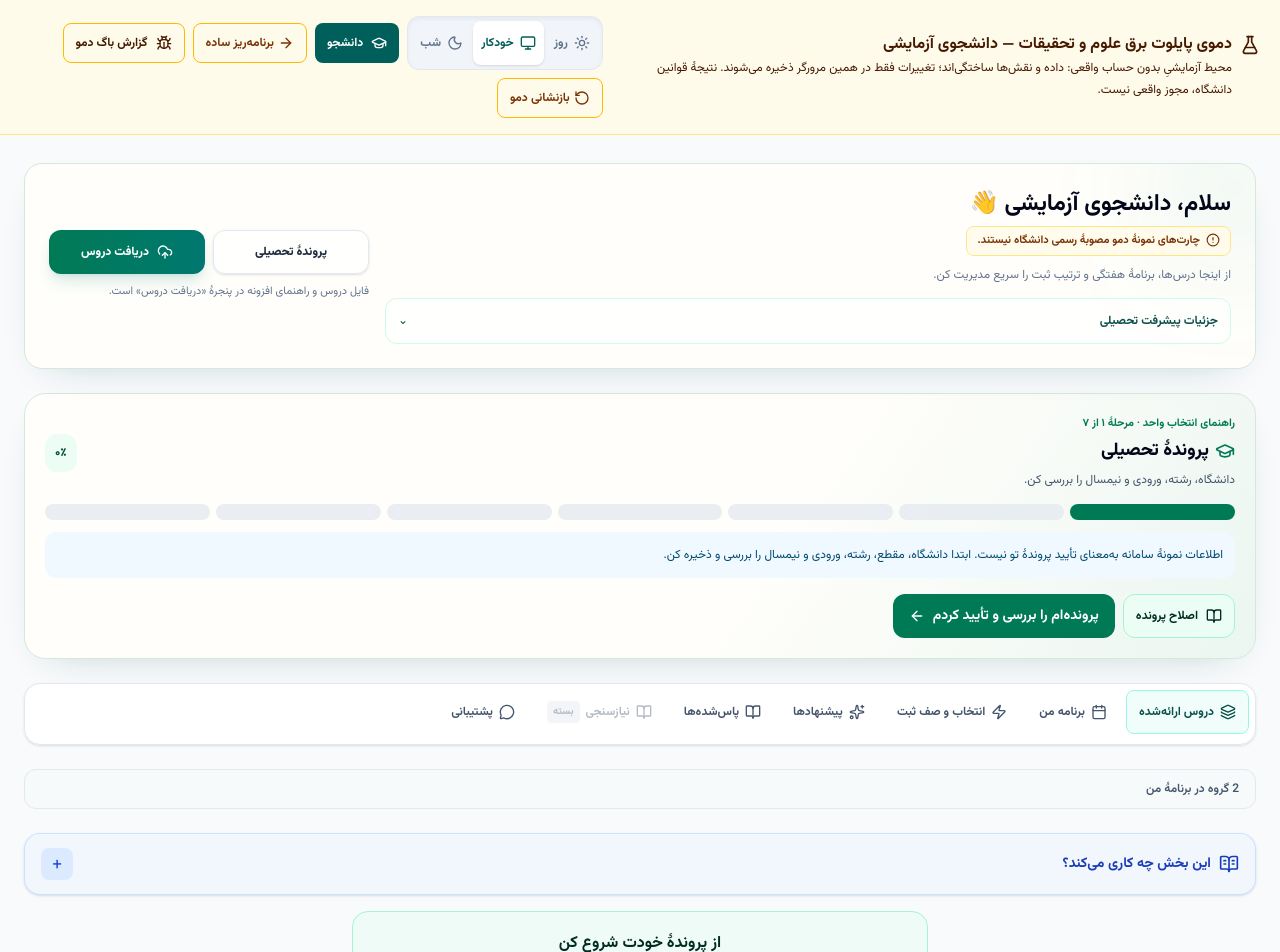
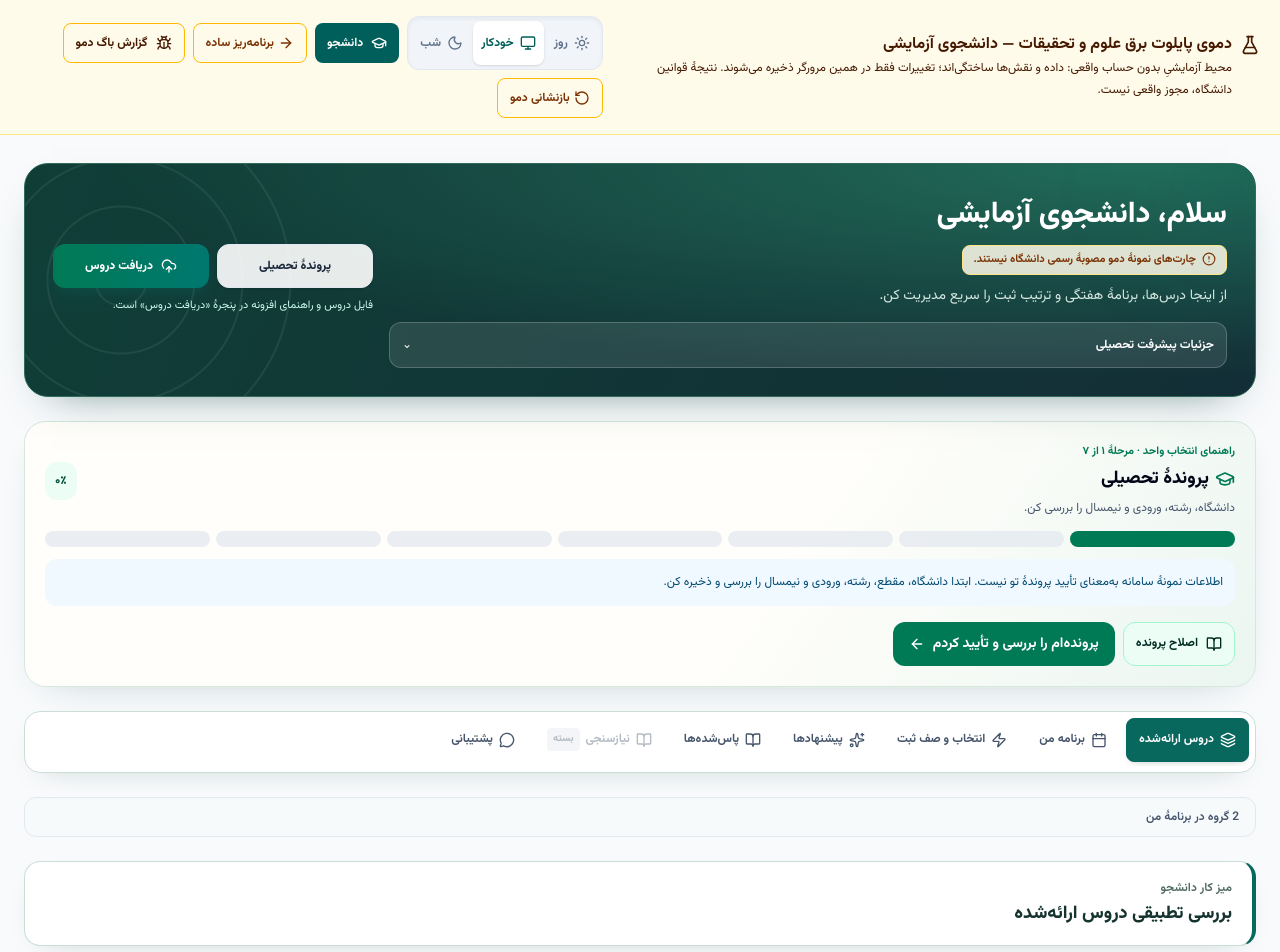
Before and after one commit to mohammadrezamie/DarsChin, a React (Vite) app: page /demo/student in a window 1280 px wide. Shown: the top 952 px of the page. Built offline with nearby package versions, Linux system fonts and the light colour scheme.

Commit message:
feat(student-ui): بازطراحی هدر دانشجو، ناوبری و عنوان مشترک بخش‌ها

```diff
--- a/src/components/StudentDashboard.tsx
+++ b/src/components/StudentDashboard.tsx
@@ -730,13 +730,13 @@ export const StudentDashboard: React.FC = () => {
   }
 
   return (
-    <div dir="rtl" className="dc-student-workspace darschin-page space-y-5 pb-[calc(5.5rem+env(safe-area-inset-bottom,0px))] md:space-y-6 md:pb-0">
+    <div dir="rtl" className="dc-product-workspace dc-student-workspace darschin-page space-y-5 pb-[calc(5.5rem+env(safe-area-inset-bottom,0px))] md:space-y-6 md:pb-0">
       {/* Compact app home header: the desktop hero remains a separate layout. */}
-      <section className="darschin-mobile-home relative min-w-0 overflow-hidden rounded-2xl border border-teal-200/75 bg-gradient-to-bl from-white via-teal-50 to-emerald-50 px-3.5 py-3.5 shadow-sm dark:border-teal-950/70 dark:from-slate-900 dark:via-slate-900 dark:to-emerald-950/35 md:hidden print:hidden" aria-label="ابزارهای سریع دانشجو">
+      <section className="dc-workspace-masthead darschin-mobile-home min-w-0 px-4 py-4 md:hidden print:hidden" aria-label="ابزارهای سریع دانشجو">
         <div className="mb-3 flex min-w-0 items-center justify-between gap-3">
           <div className="min-w-0">
-            <h2 className="truncate text-base font-extrabold text-slate-950 dark:text-white">سلام، {user.name} 👋</h2>
-            <p className="mt-0.5 text-xs text-slate-600 dark:text-slate-300">برنامهٔ این ترم، همیشه دم دستت</p>
+            <h2 className="dc-workspace-heading break-words">سلام، {user.name}</h2>
+            <p className="dc-workspace-caption mt-0.5">برنامهٔ این ترم، همیشه دم دستت</p>
           </div>
           <button type="button" onClick={() => selectMobileWorkspace('schedule')} aria-label="مشاهدهٔ برنامهٔ انتخابی"
             className="inline-flex min-h-11 shrink-0 flex-col items-center justify-center rounded-xl border border-teal-200 bg-white/90 px-3 text-teal-900 focus-visible:outline-none focus-visible:ring-2 focus-visible:ring-teal-600 dark:border-teal-900 dark:bg-slate-800 dark:text-teal-200">
@@ -754,43 +754,43 @@ export const StudentDashboard: React.FC = () => {
             <UploadCloud aria-hidden="true" className="h-4 w-4" /> دریافت دروس
           </button>
         </div>
-        <p className="mt-2 text-[11px] leading-5 text-amber-800 dark:text-amber-300">چارت‌های نمونهٔ دمو مصوبهٔ رسمی دانشگاه نیستند.</p>
+        <p className="mt-3 text-[11px] leading-6 text-amber-100">چارت‌های نمونهٔ دمو مصوبهٔ رسمی دانشگاه نیستند.</p>
       </section>
 
       {/* Header Panel */}
-      <div className="darschin-surface relative hidden min-w-0 overflow-hidden rounded-[1.35rem] md:block border border-teal-100/80 bg-gradient-to-bl from-white via-teal-50/50 to-emerald-50/40 p-3.5 shadow-[0_16px_50px_-36px_rgba(37,99,235,0.35)] sm:p-6 dark:border-teal-950/30 dark:from-slate-900 dark:via-slate-900 dark:to-teal-950/30 print:hidden">
+      <div className="dc-workspace-masthead hidden min-w-0 p-6 md:block lg:p-7 print:hidden">
         <div className="absolute top-0 right-0 w-32 h-32 bg-teal-600/10 dark:bg-teal-600/5 rounded-full blur-3xl -mr-10 -mt-10 pointer-events-none" />
 
         <div className="relative flex min-w-0 flex-col items-stretch justify-between gap-4 lg:flex-row lg:items-center">
           <div className="min-w-0 flex-1">
-            <h2 className="mb-1.5 break-words text-[clamp(1.1rem,4vw,1.45rem)] font-bold leading-8 tracking-tight text-slate-950 dark:text-white">
-              سلام، {user.name} 👋
+            <h2 className="dc-workspace-heading mb-1.5 break-words">
+              سلام، {user.name}
             </h2>
             <div className="mb-2 inline-flex max-w-full items-start gap-1.5 rounded-lg border border-amber-200 bg-amber-50/85 px-2.5 py-1 text-[11px] font-bold leading-5 text-amber-900 dark:border-amber-800/60 dark:bg-amber-950/40 dark:text-amber-200">
               <AlertCircle aria-hidden="true" className="mt-0.5 h-3.5 w-3.5 shrink-0" />
               <span>چارت‌های نمونهٔ دمو مصوبهٔ رسمی دانشگاه نیستند.</span>
             </div>
-            <p className="text-xs text-slate-500 dark:text-slate-400">
+            <p className="dc-workspace-caption">
               از اینجا درس‌ها، برنامهٔ هفتگی و ترتیب ثبت را سریع مدیریت کن.
             </p>
             {academicLimits && (
-              <details className="group mt-3 min-w-0 rounded-xl border border-teal-100 bg-white/65 dark:border-slate-700/70 dark:bg-slate-900/50">
-                <summary className="flex min-h-11 cursor-pointer items-center justify-between gap-2 px-3 py-2 text-xs font-bold text-teal-900 dark:text-teal-200">جزئیات پیشرفت تحصیلی <span aria-hidden="true" className="transition-transform group-open:rotate-180">⌄</span></summary>
-                <div className="grid min-w-0 grid-cols-1 gap-2 border-t border-teal-100 p-3 sm:grid-cols-3 dark:border-slate-700/70">
+              <details className="group mt-3 min-w-0 rounded-xl border border-white/20 bg-white/10">
+                <summary className="flex min-h-11 cursor-pointer items-center justify-between gap-2 px-3 py-2 text-xs font-bold text-white">جزئیات پیشرفت تحصیلی <span aria-hidden="true" className="transition-transform group-open:rotate-180">⌄</span></summary>
+                <div className="grid min-w-0 grid-cols-1 gap-2 border-t border-white/20 p-3 sm:grid-cols-3">
                 <div className="min-w-0 flex flex-col gap-1">
-                  <span className="break-words text-[10px] leading-5 text-slate-500 dark:text-slate-400">رشته‌ای اجباری</span>
-                  <span className="break-words text-[11px] font-bold leading-5 text-slate-700 dark:text-slate-300">
+                  <span className="break-words text-[10px] leading-5 text-teal-100">رشته‌ای اجباری</span>
+                  <span className="break-words text-[11px] font-bold leading-5 text-white">
                     پاس‌شده: {academicLimits.majorRequiredPassed} | باقیمانده: {academicLimits.majorRequiredRemaining}
                   </span>
                 </div>
                 <div className="flex flex-col">
-                  <span className="break-words text-[10px] leading-5 text-slate-500 dark:text-slate-400">گرایشی اجباری</span>
+                  <span className="break-words text-[10px] leading-5 text-teal-100">گرایشی اجباری</span>
                   <span className="font-mono text-xs font-bold text-slate-700 dark:text-slate-300">
                     پاس‌شده: {academicLimits.trackRequiredPassed} | باقیمانده: {academicLimits.trackRequiredRemaining}
                   </span>
                 </div>
                 <div className="flex flex-col">
-                  <span className="break-words text-[10px] leading-5 text-slate-500 dark:text-slate-400">اختیاری (کل)</span>
+                  <span className="break-words text-[10px] leading-5 text-teal-100">اختیاری (کل)</span>
                   <span className="font-mono text-xs font-bold text-slate-700 dark:text-slate-300">
                     پاس‌شده: {academicLimits.electivesPassed}
                   </span>
@@ -808,7 +808,7 @@ export const StudentDashboard: React.FC = () => {
               className="inline-flex min-h-11 min-w-0 items-center justify-center gap-2 rounded-xl bg-gradient-to-l from-teal-700 to-emerald-700 px-3 py-2 text-center text-xs font-extrabold leading-5 text-white shadow-lg shadow-teal-700/15 transition hover:from-teal-800 hover:to-emerald-800 focus-visible:outline-none focus-visible:ring-2 focus-visible:ring-teal-400">
               <UploadCloud aria-hidden="true" className="h-4 w-4 shrink-0" /> دریافت دروس
             </button>
-            <p className="col-span-2 text-[11px] leading-5 text-slate-500 dark:text-slate-400">فایل دروس و راهنمای افزونه در پنجرهٔ «دریافت دروس» است.</p>
+            <p className="col-span-2 text-[11px] leading-5 text-teal-100">فایل دروس و راهنمای افزونه در پنجرهٔ «دریافت دروس» است.</p>
           </div>
         </div>
       </div>
@@ -868,7 +868,7 @@ export const StudentDashboard: React.FC = () => {
       )}
 
       {/* Mobile-first student workspace navigation: no 4-tab overflow on phones. */}
-      <nav aria-label="بخش‌های میز کار دانشجو" className={`sticky top-[68px] z-30 hidden min-w-0 md:block rounded-2xl border border-slate-200 bg-white/95 p-1.5 shadow-sm backdrop-blur-md dark:border-slate-800 dark:bg-slate-900/95 print:hidden ${isBrowserDemo ? 'md:top-0' : ''}`}>
+      <nav aria-label="بخش‌های میز کار دانشجو" className={`dc-workspace-navigation sticky top-[68px] z-30 hidden min-w-0 md:block rounded-2xl border border-slate-200 bg-white/95 p-1.5 shadow-sm backdrop-blur-md dark:border-slate-800 dark:bg-slate-900/95 print:hidden ${isBrowserDemo ? 'md:top-0' : ''}`}>
         <div ref={tabStripRef} className="darschin-scroll-x flex flex-nowrap gap-1.5 pb-1" aria-label="جابجایی سریع بین بخش‌ها">
           {studentTabs.filter(tab => tab.id !== 'wishlist').map(tab => {
             const TabIcon = tab.icon;
@@ -923,7 +923,8 @@ export const StudentDashboard: React.FC = () => {
       )}
 
       {/* Tab Content */}
-      <section ref={workspaceRef} tabIndex={-1} className="min-h-[240px] min-w-0 scroll-mt-6 focus:outline-none sm:min-h-[400px] md:scroll-mt-36" aria-label={studentTabs.find(tab => tab.id === activeTab)?.label}>
+      <section ref={workspaceRef} tabIndex={-1} className="dc-workspace-content min-h-[240px] min-w-0 scroll-mt-6 focus:outline-none sm:min-h-[400px] md:scroll-mt-36" aria-label={studentTabs.find(tab => tab.id === activeTab)?.label}>
+        <div className="dc-workspace-section-heading mb-3 print:hidden"><div><p className="dc-workspace-eyebrow">میز کار دانشجو</p><h2>{studentTabs.find(tab => tab.id === activeTab)?.label}</h2></div></div>
         <div className="mb-4"><ContextualHelp key={activeTab} audience="student" content={studentSectionHelp[activeTab]} /></div>
         {journeyReady && activeTab === 'offerings' && (journeyStep === 0 || journeyStep === 2) ? (
           <div className="mx-auto max-w-xl rounded-2xl border border-emerald-200 bg-emerald-50/70 p-5 text-center dark:border-emerald-950 dark:bg-emerald-950/30">
```
